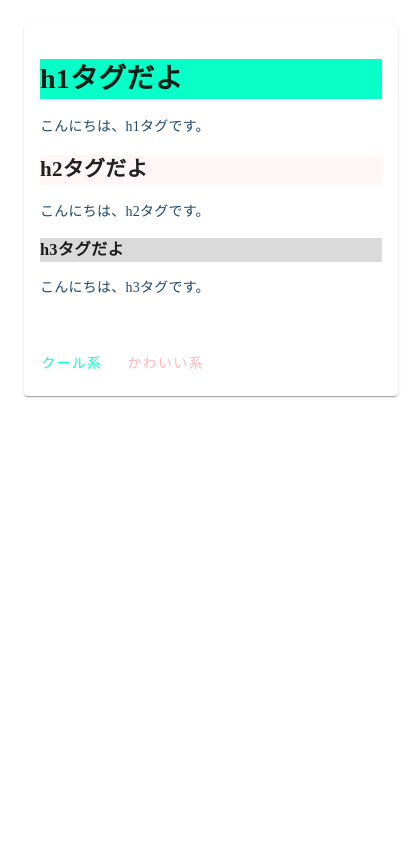
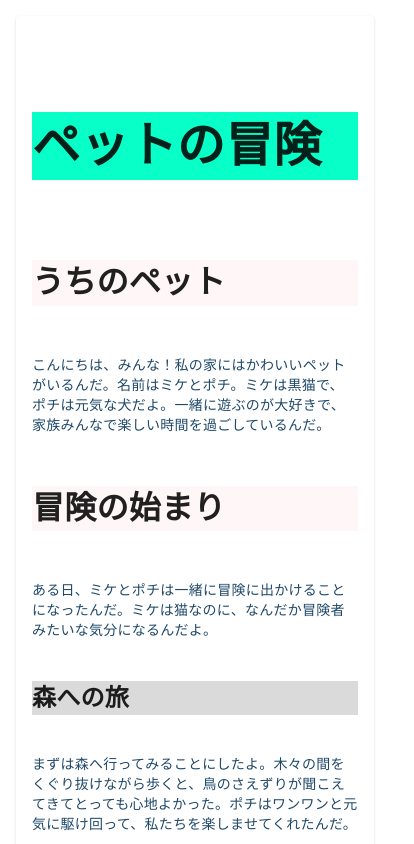
Before and after one commit to Yutahhhhh/firebase-study, a Nuxt app: page / in a window 390 px wide. Shown: the top 844 px of the page, 414 px wide, since content can reach past the window. Built offline with nearby package versions, Linux system fonts and the light colour scheme.

Commit message:
feature/#7

```diff
--- a/pages/index.vue
+++ b/pages/index.vue
@@ -1,28 +1,36 @@
 <template>
   <div>
     <v-container>
-      <v-card
-        :style="colorSwitch === 'cool' ? coolColor : cuteColor"
-        class="color-pallet"
-      >
-        <v-card-text>
-          <div v-html="richText" />
-        </v-card-text>
-        <v-card-actions>
-          <v-btn
-            color="#08ffc8"
-            @click="colorSwitch='cool'"
+      <v-row>
+        <v-col
+            cols="12"
+            md="8"
+        >
+          <v-card
+              :style="colorSwitch === 'cool' ? coolColor : cuteColor"
+              class="color-pallet h-100"
           >
-            クール系
-          </v-btn>
-          <v-btn
-            color="#ffb6b9"
-            @click="colorSwitch='cute'"
-          >
-            かわいい系
-          </v-btn>
-        </v-card-actions>
-      </v-card>
+            <v-card-text v-html="richText"/>
+            <v-card-actions>
+              <v-btn color="#08ffc8" @click="colorSwitch='cool'">クール系</v-btn>
+              <v-btn color="#ffb6b9" @click="colorSwitch='cute'">かわいい系</v-btn>
+            </v-card-actions>
+          </v-card>
+        </v-col>
+        <v-col
+            cols="4"
+            class="d-none d-md-block"
+        >
+          <v-card
+              title="ペットの冒険"
+              subtitle="ここから下の画像が追従するよ"
+              class="mb-8"
+          />
+          <v-card class="sidebar-sticky">
+            <v-img src="https://placekitten.com/300/300" />
+          </v-card>
+        </v-col>
+      </v-row>
     </v-container>
   </div>
 </template>
@@ -48,17 +56,41 @@ const cuteColor: ColorType = {
 }
 
 const colorSwitch = ref<'cool' | 'cute'>('cool')
-const richText = `<h1>h1タグだよ</h1><p>こんにちは、h1タグです。</p><h2>h2タグだよ</h2><p>こんにちは、h2タグです。</p><h3>h3タグだよ</h3><p>こんにちは、h3タグです。</p>`
+const richText: string = `
+  <h1>ペットの冒険</h1>
+  <h2>うちのペット</h2>
+  <p>こんにちは、みんな！私の家にはかわいいペットがいるんだ。名前はミケとポチ。ミケは黒猫で、ポチは元気な犬だよ。一緒に遊ぶのが大好きで、家族みんなで楽しい時間を過ごしているんだ。</p>
+  <h2>冒険の始まり</h2>
+  <p>ある日、ミケとポチは一緒に冒険に出かけることになったんだ。ミケは猫なのに、なんだか冒険者みたいな気分になるんだよ。</p>
+  <h3>森への旅</h3>
+  <p>まずは森へ行ってみることにしたよ。木々の間をくぐり抜けながら歩くと、鳥のさえずりが聞こえてきてとっても心地よかった。ポチはワンワンと元気に駆け回って、私たちを楽しませてくれたんだ。</p>
+  <h3 class="highlight">川での出来事</h3>
+  <p>森を抜けると、きれいな川が広がっていたんだ。ミケは初めての水辺に興味津々で近づいていったよ。すると、ミケがジャンプして川に飛び込んでしまったんだ！でも大丈夫、私たちはすぐに助けてあげたんだ。ミケはびしょ濡れになっちゃったけれど、みんなで笑っていたよ。</p>
+  <h3>大冒険の終わり</h3>
+  <p>冒険は楽しい思い出と共に終わったんだけれど、ミケとポチはいつも一緒にいるから、これからもたくさんの冒険が待っていると思うんだ。ペットとの冒険は最高だね！</p>
+  <p>それではまたね！</p>
+`
 </script>
 
 <style lang="sass">
 .color-pallet
   h1
     background: var(--color-h1)
+    font-size: 3rem
+    margin: 80px 0
   h2
     background: var(--color-h2)
+    font-size: 2rem
+    margin: 50px 0
   h3
     background: var(--color-h3)
+    font-size: 1.5rem
+    margin: 40px 0
   p
     color: var(--color-back)
+
+.sidebar-sticky
+  position: sticky
+  top: 40px
+  max-height: 50vh
 </style>
--- a/plugins/vuetify.ts
+++ b/plugins/vuetify.ts
@@ -2,6 +2,7 @@ import { createVuetify, IconOptions } from "vuetify";
 import * as directives from "vuetify/directives";
 import { aliases, mdi } from 'vuetify/iconsets/mdi'
 import * as components from 'vuetify/components'
+import 'vuetify/styles'
 
 export default defineNuxtPlugin((nuxtApp) => {
   const icons: IconOptions = {
--- a/public/index.html
+++ /dev/null
@@ -1,89 +0,0 @@
-<!DOCTYPE html>
-<html>
-  <head>
-    <meta charset="utf-8">
-    <meta name="viewport" content="width=device-width, initial-scale=1">
-    <title>Welcome to Firebase Hosting</title>
-
-    <!-- update the version number as needed -->
-    <script defer src="/__/firebase/9.15.0/firebase-app-compat.js"></script>
-    <!-- include only the Firebase features as you need -->
-    <script defer src="/__/firebase/9.15.0/firebase-auth-compat.js"></script>
-    <script defer src="/__/firebase/9.15.0/firebase-database-compat.js"></script>
-    <script defer src="/__/firebase/9.15.0/firebase-firestore-compat.js"></script>
-    <script defer src="/__/firebase/9.15.0/firebase-functions-compat.js"></script>
-    <script defer src="/__/firebase/9.15.0/firebase-messaging-compat.js"></script>
-    <script defer src="/__/firebase/9.15.0/firebase-storage-compat.js"></script>
-    <script defer src="/__/firebase/9.15.0/firebase-analytics-compat.js"></script>
-    <script defer src="/__/firebase/9.15.0/firebase-remote-config-compat.js"></script>
-    <script defer src="/__/firebase/9.15.0/firebase-performance-compat.js"></script>
-    <!--
-      initialize the SDK after all desired features are loaded, set useEmulator to false
-      to avoid connecting the SDK to running emulators.
-    -->
-    <script defer src="/__/firebase/init.js?useEmulator=true"></script>
-
-    <style media="screen">
-      body { background: #ECEFF1; color: rgba(0,0,0,0.87); font-family: Roboto, Helvetica, Arial, sans-serif; margin: 0; padding: 0; }
-      #message { background: white; max-width: 360px; margin: 100px auto 16px; padding: 32px 24px; border-radius: 3px; }
-      #message h2 { color: #ffa100; font-weight: bold; font-size: 16px; margin: 0 0 8px; }
-      #message h1 { font-size: 22px; font-weight: 300; color: rgba(0,0,0,0.6); margin: 0 0 16px;}
-      #message p { line-height: 140%; margin: 16px 0 24px; font-size: 14px; }
-      #message a { display: block; text-align: center; background: #039be5; text-transform: uppercase; text-decoration: none; color: white; padding: 16px; border-radius: 4px; }
-      #message, #message a { box-shadow: 0 1px 3px rgba(0,0,0,0.12), 0 1px 2px rgba(0,0,0,0.24); }
-      #load { color: rgba(0,0,0,0.4); text-align: center; font-size: 13px; }
-      @media (max-width: 600px) {
-        body, #message { margin-top: 0; background: white; box-shadow: none; }
-        body { border-top: 16px solid #ffa100; }
-      }
-    </style>
-  </head>
-  <body>
-    <div id="message">
-      <h2>Welcome</h2>
-      <h1>Firebase Hosting Setup Complete</h1>
-      <p>You're seeing this because you've successfully setup Firebase Hosting. Now it's time to go build something extraordinary!</p>
-      <a target="_blank" href="https://firebase.google.com/docs/hosting/">Open Hosting Documentation</a>
-    </div>
-    <p id="load">Firebase SDK Loading&hellip;</p>
-
-    <script>
-      document.addEventListener('DOMContentLoaded', function() {
-        const loadEl = document.querySelector('#load');
-        // // 🔥🔥🔥🔥🔥🔥🔥🔥🔥🔥🔥🔥🔥🔥🔥🔥🔥🔥🔥🔥🔥🔥🔥🔥🔥🔥🔥🔥🔥🔥🔥
-        // // The Firebase SDK is initialized and available here!
-        //
-        // firebase.auth().onAuthStateChanged(user => { });
-        // firebase.database().ref('/path/to/ref').on('value', snapshot => { });
-        // firebase.firestore().doc('/foo/bar').get().then(() => { });
-        // firebase.functions().httpsCallable('yourFunction')().then(() => { });
-        // firebase.messaging().requestPermission().then(() => { });
-        // firebase.storage().ref('/path/to/ref').getDownloadURL().then(() => { });
-        // firebase.analytics(); // call to activate
-        // firebase.analytics().logEvent('tutorial_completed');
-        // firebase.performance(); // call to activate
-        //
-        // // 🔥🔥🔥🔥🔥🔥🔥🔥🔥🔥🔥🔥🔥🔥🔥🔥🔥🔥🔥🔥🔥🔥🔥🔥🔥🔥🔥🔥🔥🔥🔥
-
-        try {
-          let app = firebase.app();
-          let features = [
-            'auth',
-            'database',
-            'firestore',
-            'functions',
-            'messaging',
-            'storage',
-            'analytics',
-            'remoteConfig',
-            'performance',
-          ].filter(feature => typeof app[feature] === 'function');
-          loadEl.textContent = `Firebase SDK loaded with ${features.join(', ')}`;
-        } catch (e) {
-          console.error(e);
-          loadEl.textContent = 'Error loading the Firebase SDK, check the console.';
-        }
-      });
-    </script>
-  </body>
-</html>
```
